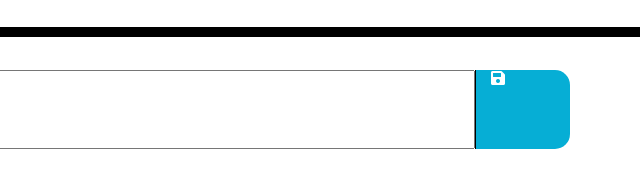
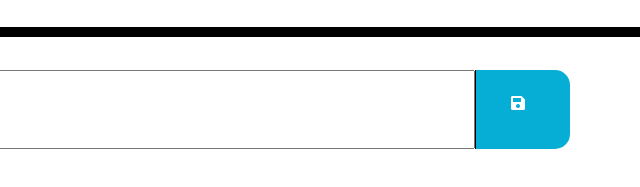
Before and after one commit to HannahCloves/05-Day-Planner, a plain HTML site: page index.html in a window 1280 px wide. Shown: the part 267-454 px from the top of the page, 640-1280 px from the left. Drawn offline with nearby package versions, Linux system fonts and the light colour scheme.

Commit message:
icon centered in css

```diff
--- a/style.css
+++ b/style.css
@@ -69,3 +69,8 @@ textarea{
   font-size: 20px;
   transition: all .3s ease-in-out;
 }
+
+.fas {
+  padding-left: 20px;
+  padding-top: 25px;
+}
```
